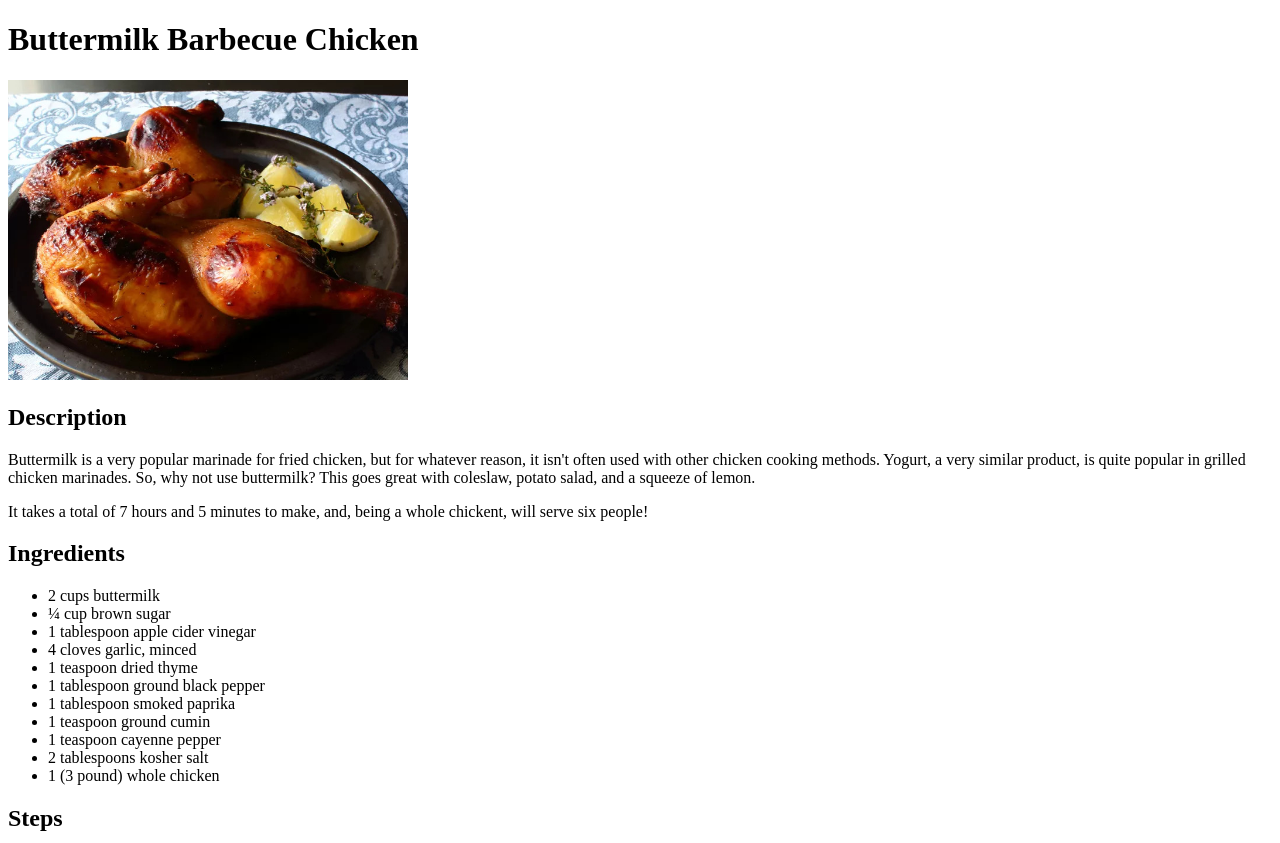
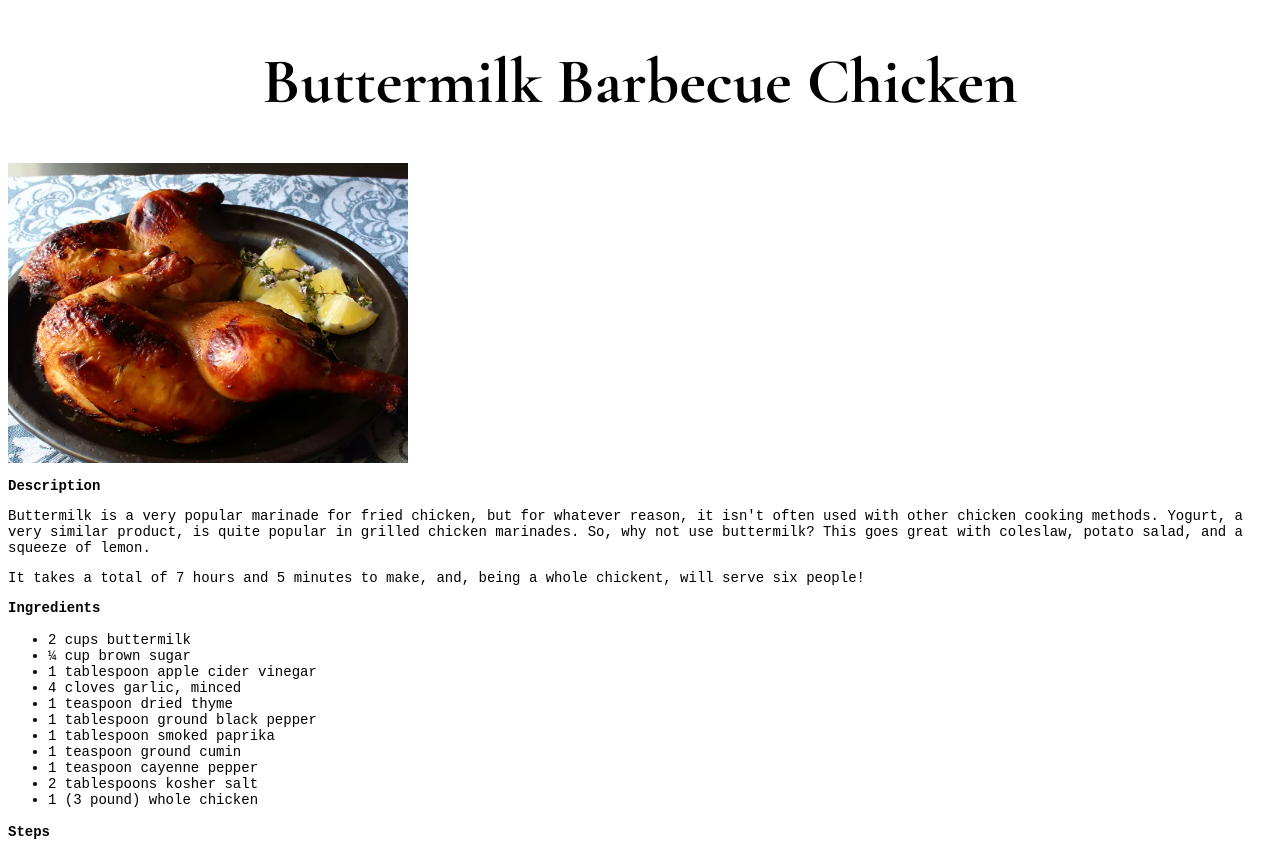
Before and after one commit to JCVillanova/odin-recipes, a plain HTML site: page recipes/buttermilk-barbecue-chicken.html in a window 1280 px wide. Shown: the top 843 px of the page. Drawn offline with nearby package versions, Linux system fonts and the light colour scheme.

Commit message:
feat: add typography and layout to html files

```diff
--- a/recipes/buttermilk-barbecue-chicken.html
+++ b/recipes/buttermilk-barbecue-chicken.html
@@ -4,6 +4,10 @@
 	<head>
 		<meta charset='utf-8'>
 		<title>Buttermilk Barbecue Chicken</title>
+		<link rel=stylesheet href='../style.css'>
+		<link rel="preconnect" href="https://fonts.googleapis.com">
+		<link rel="preconnect" href="https://fonts.gstatic.com" crossorigin>
+		<link href="https://fonts.googleapis.com/css2?family=Cormorant+Garamond:ital,wght@0,300;0,400;0,500;0,600;0,700;1,300;1,400;1,500;1,600;1,700&display=swap" rel="stylesheet">
 	</head>
 
 	<body>
--- a/style.css
+++ b/style.css
@@ -1,3 +1,17 @@
+h1 {
+	font-family: 'Cormorant Garamond', Georgia, serif;
+	font-size: 64px;
+	font-weight: 700;
+	text-align: center;
+}
+
+h2,
+li,
+p {
+	font-family: monospace;
+	font-size: 14px;
+}
+
 .pumpkin-pie {
 	background-color: rgb(247 166 84);
 }
```
Also changed, not shown: index.html (+4 -0 lines), recipes/cedar-planked-salmon.html (+4 -0 lines), recipes/pumpkin-pie.html (+3 -0 lines), 2 other files.
